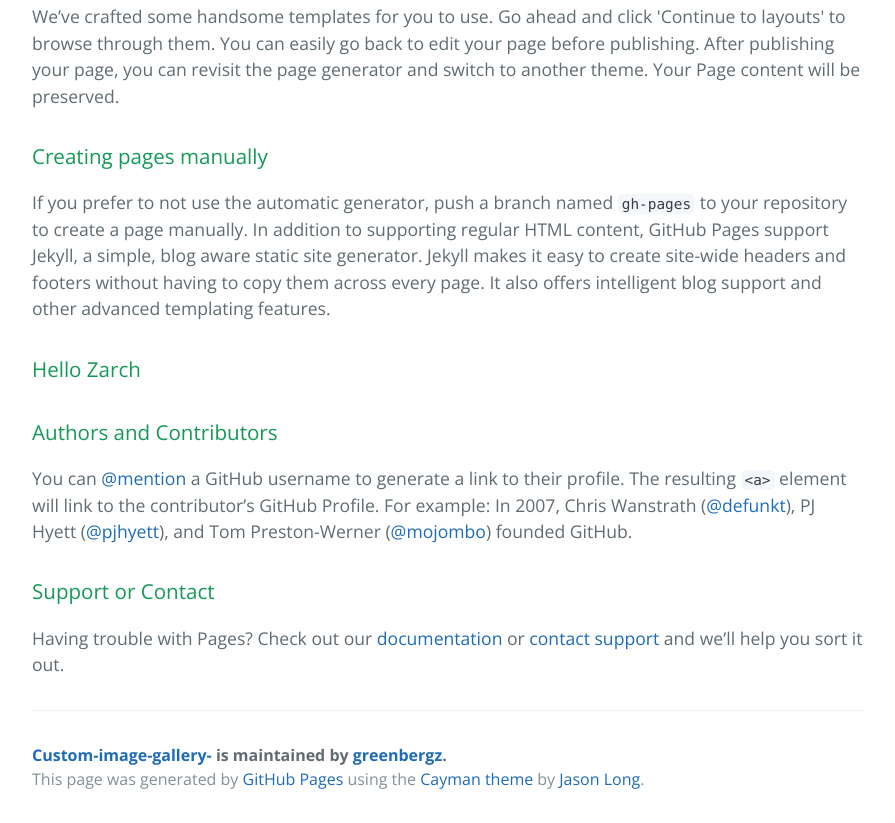
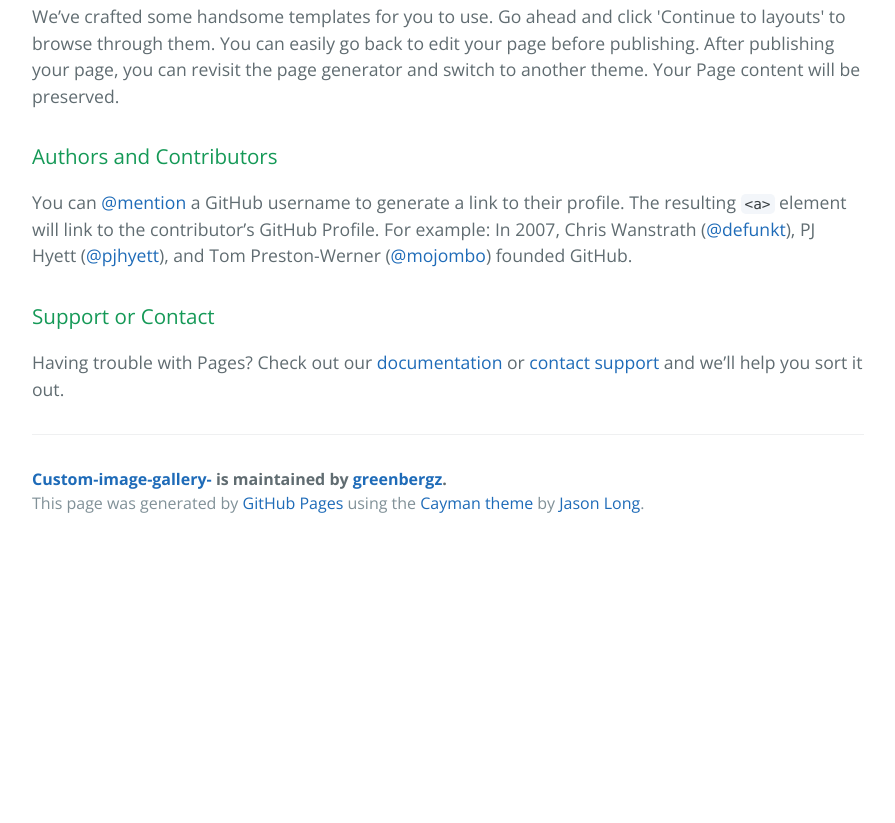
Before and after one commit to greenbergz/Custom-Image-Gallery-, a plain HTML site: page index.html in a window 1280 px wide. Shown: the part 3478-4301 px from the top of the page, without its empty margins (192-1087 px from the left). After the commit the page ends 4025 px from the top, so only its background shows below. Drawn offline with nearby package versions, Linux system fonts and the light colour scheme; files whose address does not match are found by name.

Commit message:
Update index.html

```diff
--- a/index.html
+++ b/index.html
@@ -119,14 +119,8 @@
 
 <p>We’ve crafted some handsome templates for you to use. Go ahead and click 'Continue to layouts' to browse through them. You can easily go back to edit your page before publishing. After publishing your page, you can revisit the page generator and switch to another theme. Your Page content will be preserved.</p>
 
-<h3>
-<a id="creating-pages-manually" class="anchor" href="#creating-pages-manually" aria-hidden="true"><span aria-hidden="true" class="octicon octicon-link"></span></a>Creating pages manually</h3>
 
-<p>If you prefer to not use the automatic generator, push a branch named <code>gh-pages</code> to your repository to create a page manually. In addition to supporting regular HTML content, GitHub Pages support Jekyll, a simple, blog aware static site generator. Jekyll makes it easy to create site-wide headers and footers without having to copy them across every page. It also offers intelligent blog support and other advanced templating features.</p>
 
-<h3>
-  <p>Hello Zarch</p>
-</h3>
 
 <h3>
 <a id="authors-and-contributors" class="anchor" href="#authors-and-contributors" aria-hidden="true"><span aria-hidden="true" class="octicon octicon-link"></span></a>Authors and Contributors</h3>
```
